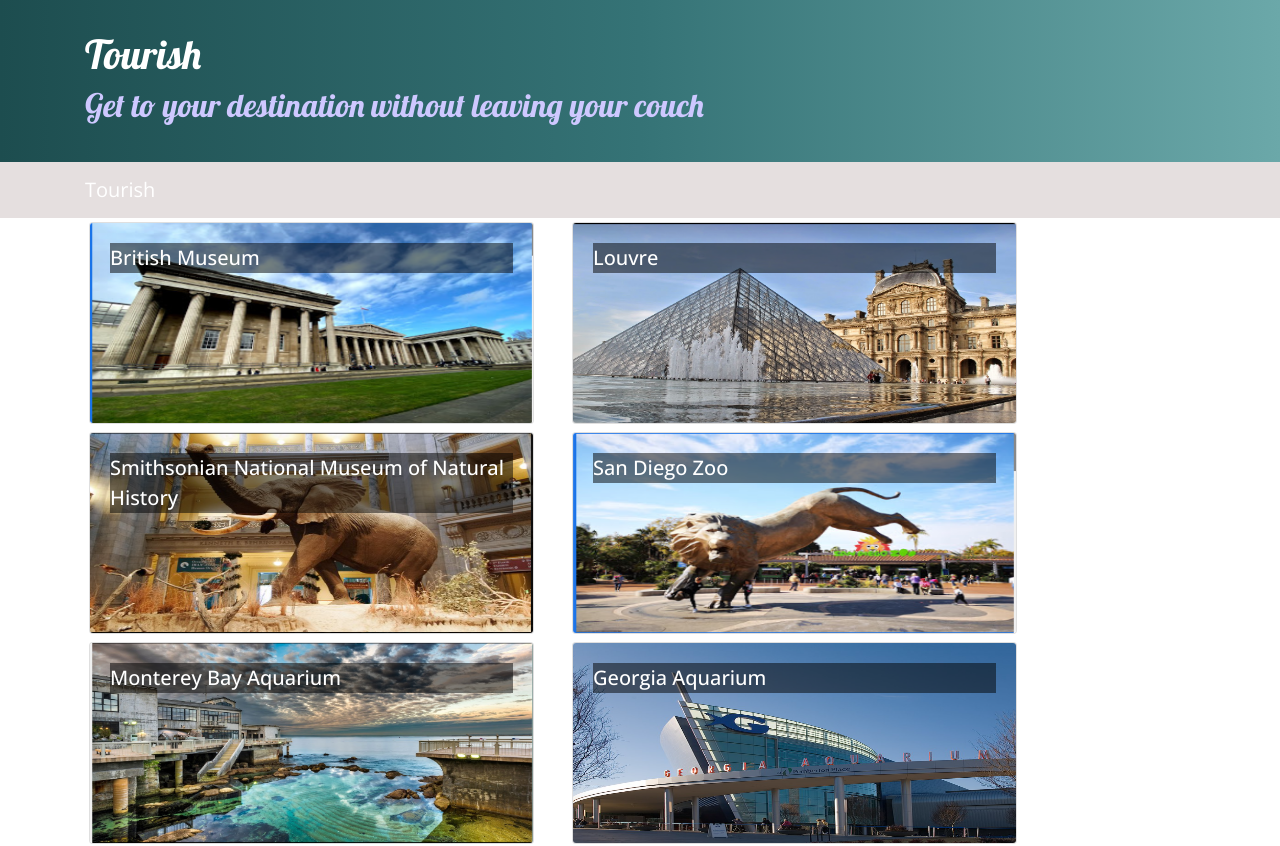
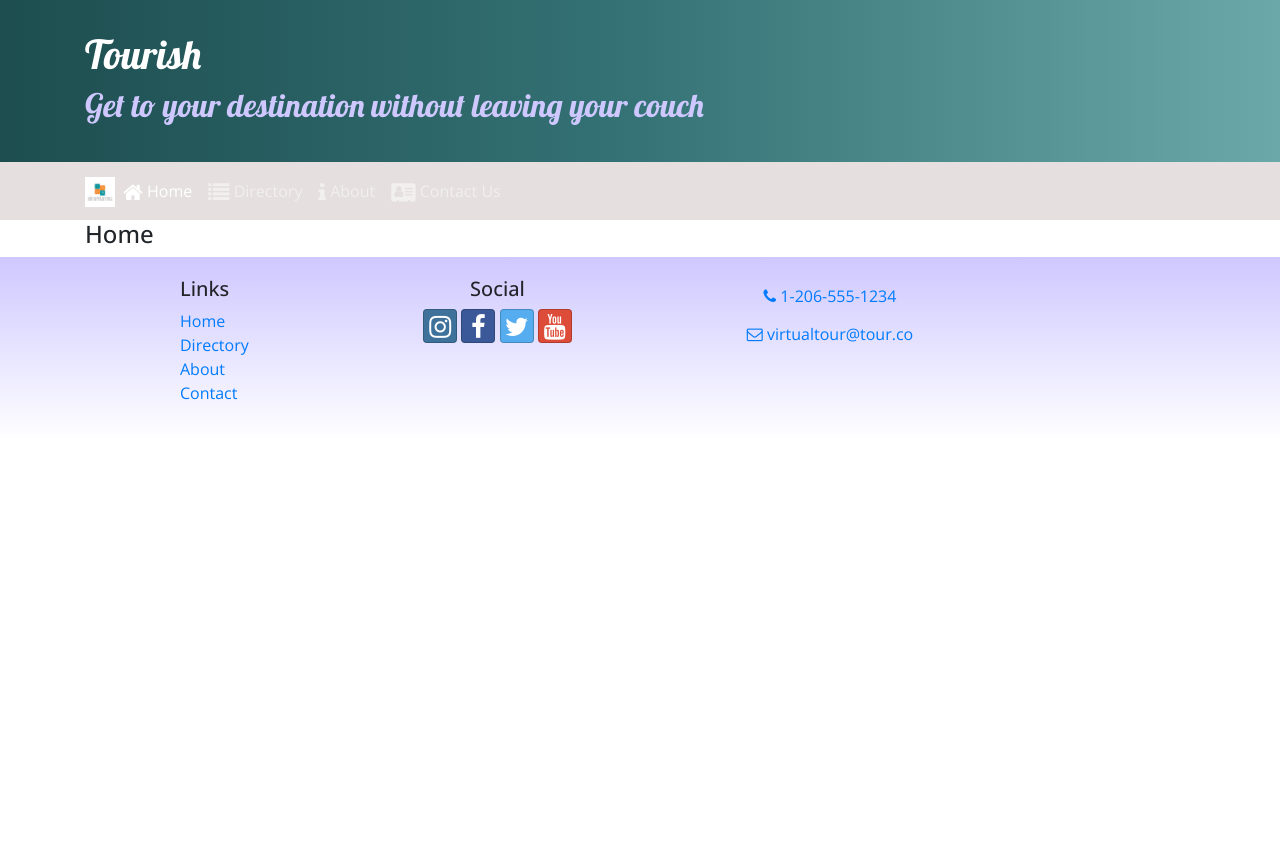
Before and after one commit to ydavidson2021/tourish, a React (Create React App) app: page /home in a window 1280 px wide. Shown: the top 846 px of the page. After the commit the page ends 800 px from the top, so only its background shows below. Built offline with nearby package versions, Linux system fonts and the light colour scheme.

Commit message:
React Router

```diff
--- a/package.json
+++ b/package.json
@@ -12,6 +12,7 @@
     "react": "^16.13.1",
     "react-dom": "^16.13.1",
     "react-popper": "1.3.6",
+    "react-router-dom": "5.2.0",
     "react-scripts": "3.4.3",
     "reactstrap": "8.5.1",
     "typeface-lobster": "^0.0.72",
--- a/src/App.js
+++ b/src/App.js
@@ -1,6 +1,7 @@
 import React, { Component } from 'react';
 import Main from './components/MainComponent';
 import { SITES } from './shared/sites';
+import { BrowserRouter } from 'react-router-dom';
 import './App.css';
 
 class App extends Component {
@@ -12,9 +13,11 @@
 }
   render() {
         return (
-            <div className="App">
-                <Main />
-            </div>
+          <BrowserRouter>
+              <div className="App">
+                  <Main />
+              </div>
+          </BrowserRouter>
         );
     };
 }
--- a/src/components/DirectoryComponent.js
+++ b/src/components/DirectoryComponent.js
@@ -3,7 +3,7 @@
 
 function RenderDirectoryItem({site, onClick}) {
     return (
-        <Card onClick={() => onClick(site.id)}>
+        <Card>
             <CardImg width="400" height="200"  src={site.image} alt={site.name} />
             <CardImgOverlay>
                 <CardTitle>{site.name}</CardTitle>
@@ -17,7 +17,7 @@
     const directory = props.sites.map(site => {
         return (
             <div key={site.id} className="col-md-5 m-1">
-                <RenderDirectoryItem site={site} onClick={props.onClick} />
+                <RenderDirectoryItem site={site} />
             </div>
         );
     });
--- a/src/components/FooterComponent.js
+++ b/src/components/FooterComponent.js
@@ -1,4 +1,5 @@
 import React from 'react';
+import { Link } from 'react-router-dom';
 
 function Footer(props) {
     return (
@@ -8,10 +9,10 @@
                     <div className="col-4 col-sm-2 offset-1">
                         <h5>Links</h5>
                         <ul className="list-unstyled">
-                            <li><a href="#">Home</a></li>
-                            <li><a href="#">Directory</a></li>
-                            <li><a href="#">About</a></li>
-                            <li><a href="#">Contact</a></li>
+                            <li><Link to='/home'>Home</Link></li>
+                            <li><Link to='/directory'>Directory</Link></li>
+                            <li><Link to='/aboutus'>About</Link></li>
+                            <li><Link to='/contactus'>Contact</Link></li>
                         </ul>
                     </div>
                     <div className="col-6 col-sm-3 text-center">
--- a/src/components/HeaderComponent.js
+++ b/src/components/HeaderComponent.js
@@ -1,7 +1,24 @@
 import React, { Component }  from 'react';
-import { Navbar, NavbarBrand, Jumbotron } from 'reactstrap';
+import { Nav, Navbar, NavbarBrand, NavbarToggler, Collapse, NavItem, Jumbotron } from 'reactstrap';
+import { NavLink } from 'react-router-dom';
 
 class Header extends Component {
+
+    constructor(props) {
+        super(props);
+
+        this.toggleNav = this.toggleNav.bind(this);
+        this.state = {
+            isNavOpen: false
+        };
+    }
+
+    toggleNav() {
+        this.setState({
+            isNavOpen: !this.state.isNavOpen
+        });
+    }
+
     render() {
         return (
             <React.Fragment>
@@ -16,9 +33,34 @@
                     </div>
                 </Jumbotron>
 
-                <Navbar dark sticky="top">
+                <Navbar dark sticky="top" expand="md">
                     <div className="container">
-                        <NavbarBrand href="/">Tourish</NavbarBrand>
+                        <NavbarBrand className="mr-auto" href="/"><img src="/assets/images/tourish.png" height="30" width="30" alt="Tourish Logo" /></NavbarBrand>
+                        <NavbarToggler onClick={this.toggleNav} />
+                        <Collapse isOpen={this.state.isNavOpen} navbar>
+                            <Nav navbar>
+                                <NavItem>
+                                    <NavLink className="nav-link" to="/home">
+                                        <i className="fa fa-home fa-lg" /> Home
+                                    </NavLink>
+                                </NavItem>
+                                <NavItem>
+                                    <NavLink className="nav-link" to="/directory">
+                                        <i className="fa fa-list fa-lg" /> Directory
+                                    </NavLink>
+                                </NavItem>
+                                <NavItem>
+                                    <NavLink className="nav-link" to="/aboutus">
+                                        <i className="fa fa-info fa-lg" /> About
+                                    </NavLink>
+                                </NavItem>
+                                <NavItem>
+                                    <NavLink className="nav-link" to="/contactus">
+                                        <i className="fa fa-address-card fa-lg" /> Contact Us
+                                    </NavLink>
+                                </NavItem>
+                            </Nav>
+                        </Collapse>
                     </div>
                 </Navbar>
             </React.Fragment>
--- /dev/null
+++ b/src/components/HomeComponent.js
@@ -0,0 +1,11 @@
+import React from 'react';
+
+function Home(props) {
+    return (
+        <div className="container">
+            <h4>Home</h4>
+        </div>
+    );
+}
+
+export default Home;
--- a/src/components/MainComponent.js
+++ b/src/components/MainComponent.js
@@ -3,27 +3,34 @@
 import SiteInfo from './SiteInfoComponent';
 import Header from './HeaderComponent';
 import Footer from './FooterComponent';
+import Home from './HomeComponent';
+import { Switch, Route, Redirect } from 'react-router-dom';
 import { SITES } from '../shared/sites';
 
 class Main extends Component {
     constructor(props) {
         super(props);
         this.state = {
-            sites: SITES,
-            selectedSite: null
+            sites: SITES
         };
     }
 
-    onSiteSelect(siteId) {
-        this.setState({selectedSite: siteId});
-    }
+    render() {
 
-    render() {
+        const HomePage = () => {
+            return (
+                <Home />
+            );
+        };
+
         return (
             <div>
                 <Header />
-                <Directory sites={this.state.sites} onClick={siteId => this.onSiteSelect(siteId)}/>
-                <SiteInfo site={this.state.sites.filter(site => site.id === this.state.selectedSite)[0]} />
+                <Switch>
+                    <Route path='/home' component={HomePage} />
+                    <Route exact path= '/directory' render= {() => <Directory sites={this.state.sites} />}/>
+                    <Redirect to='/home' />
+                </Switch>
                 <Footer />
             </div>
         );
```
Also changed, not shown: 1 other file (tests, documents, lock files or other folders).
